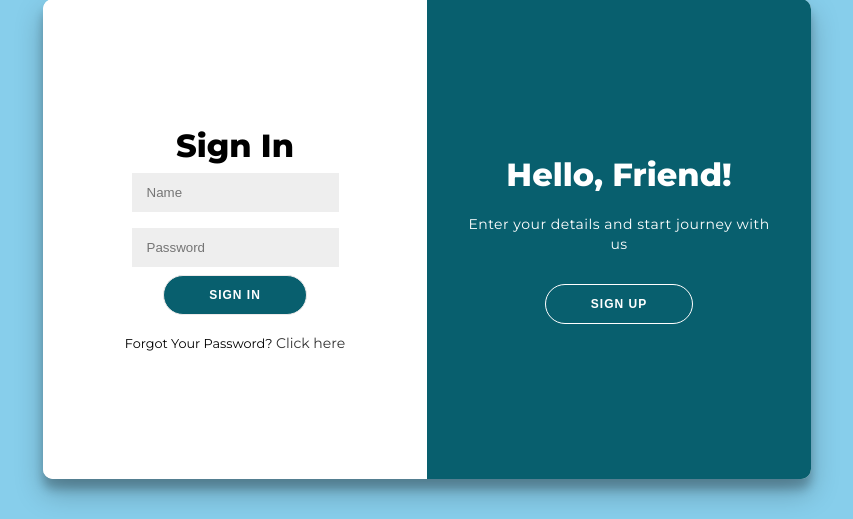
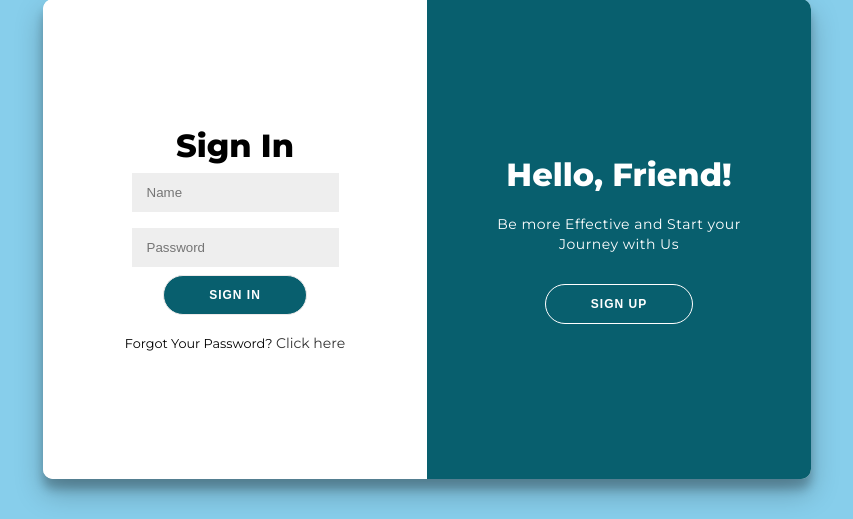
Before and after one commit to TejalKhade28/Xecute, a PHP site: page /signlog.php in a window 1280 px wide. Shown: the part 141-660 px from the top of the page, without its empty margins (213-1066 px from the left). Run offline with PHP 8.4, Linux system fonts and the light colour scheme.

Commit message:
Updated sub heading in signlog.php page

```diff
--- a/signlog.php
+++ b/signlog.php
@@ -89,12 +89,12 @@
             <div class="overlay">
                 <div class="overlay-panel overlay-left">
                     <h1>Welcome Back!</h1>
-                    <p>To keep connected with us please login with your personal info</p>
+                    <p>To Centralize and prioritize your tasks please login to Xecute</p>
                     <button class="ghost" id="signIn">Sign In</button>
                 </div>
                 <div class="overlay-panel overlay-right">
                     <h1>Hello, Friend!</h1>
-                    <p>Enter your details and start journey with us</p>
+                    <p>Be more Effective and Start your Journey with Us</p>
                     <button class="ghost" id="signUp">Sign Up</button>
                 </div>
             </div>
```
